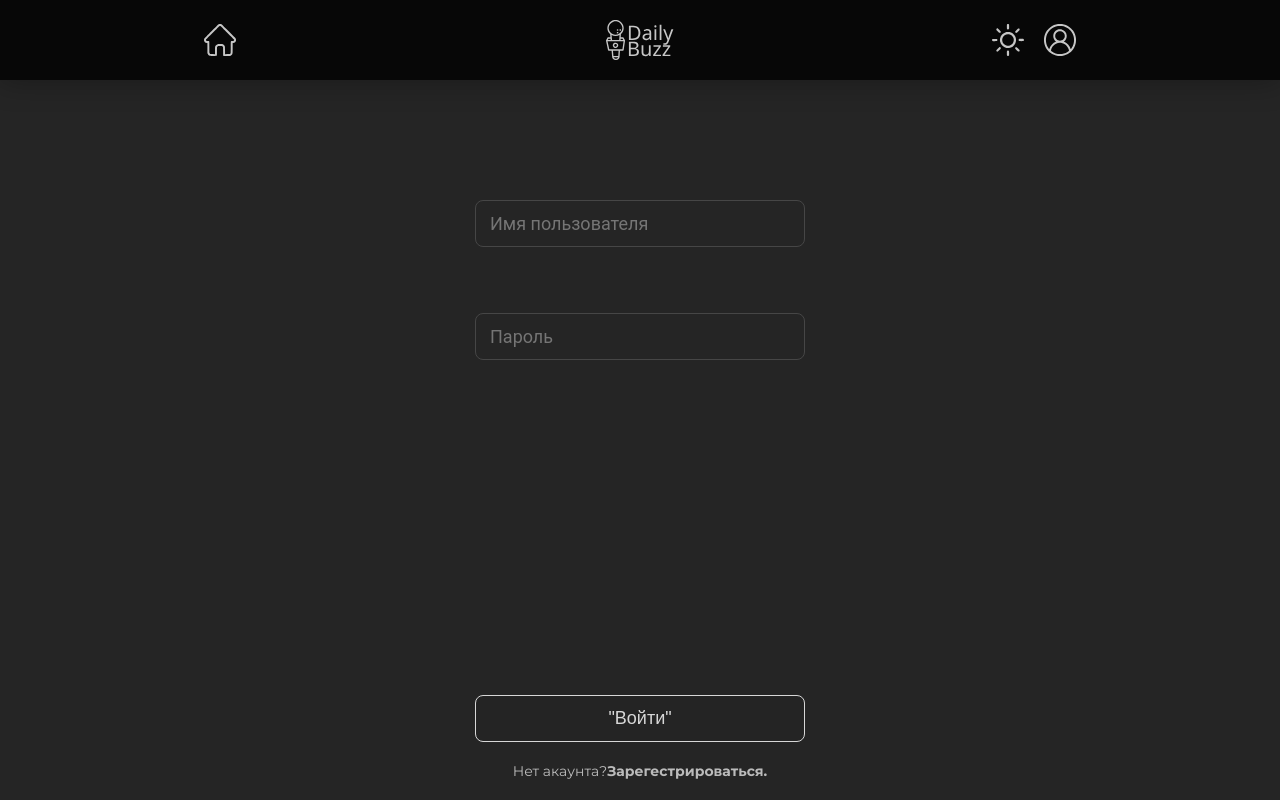
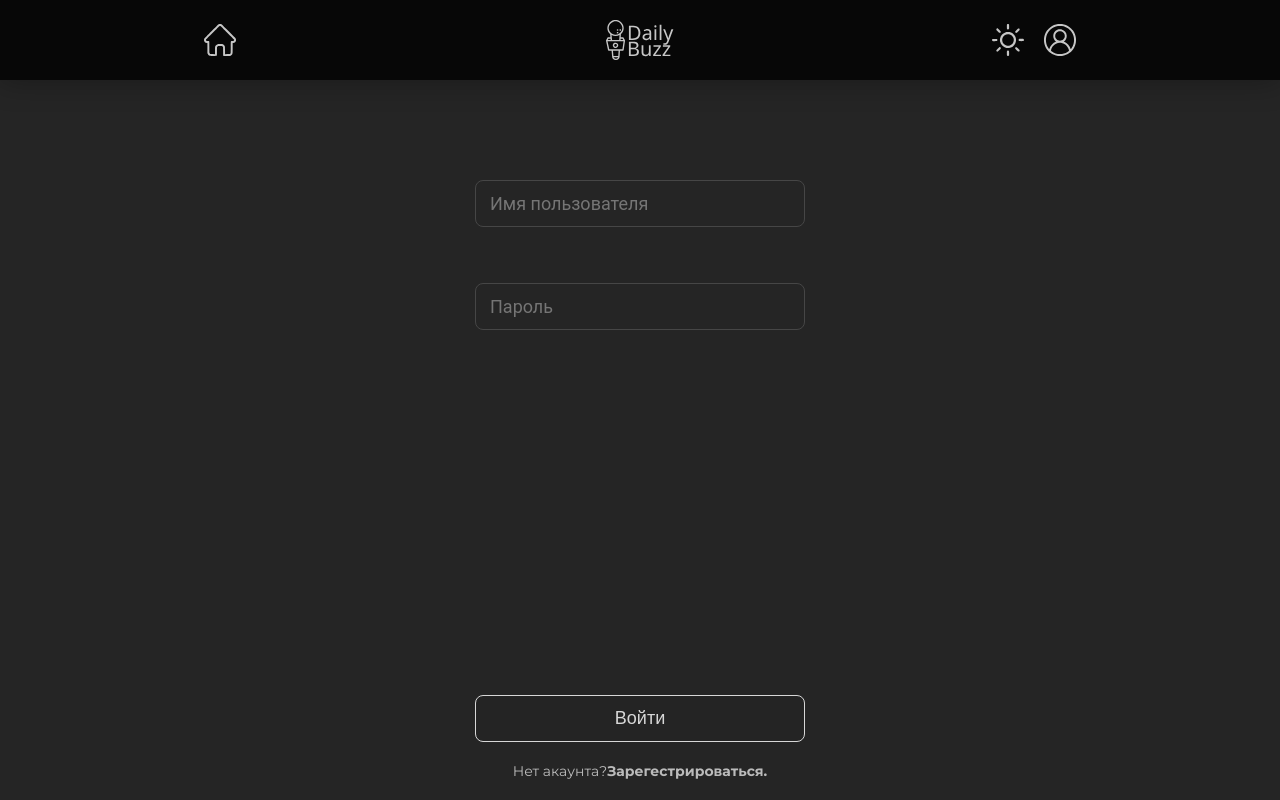
Before and after one commit to MaksimKosyanchuk/news_site_frontend, a React (Create React App) app: page /auth/login in a window 1280 px wide. Shown: the top 800 px of the page. Built offline with nearby package versions, Linux system fonts and the light colour scheme; no server answers.

Commit message:
Fixed avatar size on register page

```diff
--- a/src/components/DropFile/DropFile.scss
+++ b/src/components/DropFile/DropFile.scss
@@ -72,7 +72,7 @@
 }
 
 .drop_file_incorrect_messages{
-    min-height: 80px;
+    margin-bottom: 20px;
 
     p {
         text-align: center;
--- a/src/components/InputField/InputField.scss
+++ b/src/components/InputField/InputField.scss
@@ -9,7 +9,6 @@
 
     .input_field {
         width: 100%;
-        margin: 20px 0 0 0;
         padding: 12px 14px;
         background-color: transparent;
         border: 1px solid var(--input-outline-color);
@@ -24,7 +23,7 @@
         display: flex;
         visibility: hidden;
         height: 36px;
-        margin-top: 10px;
+        margin: 10px 0;
         opacity: 0;
 
         p {
@@ -68,7 +67,8 @@ input:focus {
     margin-bottom: 0;
 
     @include screen() {
-        padding-top: 100px;
+        padding-top: 0;
+        height: auto;
     }
 
     .redirect_object {
--- a/src/pages/CreatePost/CreatePost.scss
+++ b/src/pages/CreatePost/CreatePost.scss
@@ -36,7 +36,6 @@
     }
 
     .drop_file_incorrect_messages {
-        height: 20px;
         min-height: 20px;
 
         p{
--- a/src/pages/Login/index.jsx
+++ b/src/pages/Login/index.jsx
@@ -71,7 +71,7 @@ const Login = () => {
             value={fields.password}
             error={errors?.password ?? null}
         />
-        <button className="submit_button app-transition" onClick={handleLogin} type="button">"Войти"</button>
+        <button className="submit_button app-transition" onClick={handleLogin} type="button">Войти</button>
         <p className={"redirect_object"}>Нет акаунта?
             <Link to={"/auth/register"}>
                 Зарегестрироваться.
--- a/src/pages/Register/index.jsx
+++ b/src/pages/Register/index.jsx
@@ -108,7 +108,7 @@ const Register = () => {
                 />
                 <button className="submit_button app-transition" type="button" onClick={handleRegister}>Зарегистрироваться</button>
                 <p className={"redirect_object"}>Уже есть аккаунт?
-                    <Link to={"/auth/login"}> Войти.</Link>
+                    <Link to={"/auth/login"}>Войти.</Link>
                 </p>
             </>
         </form>
```
